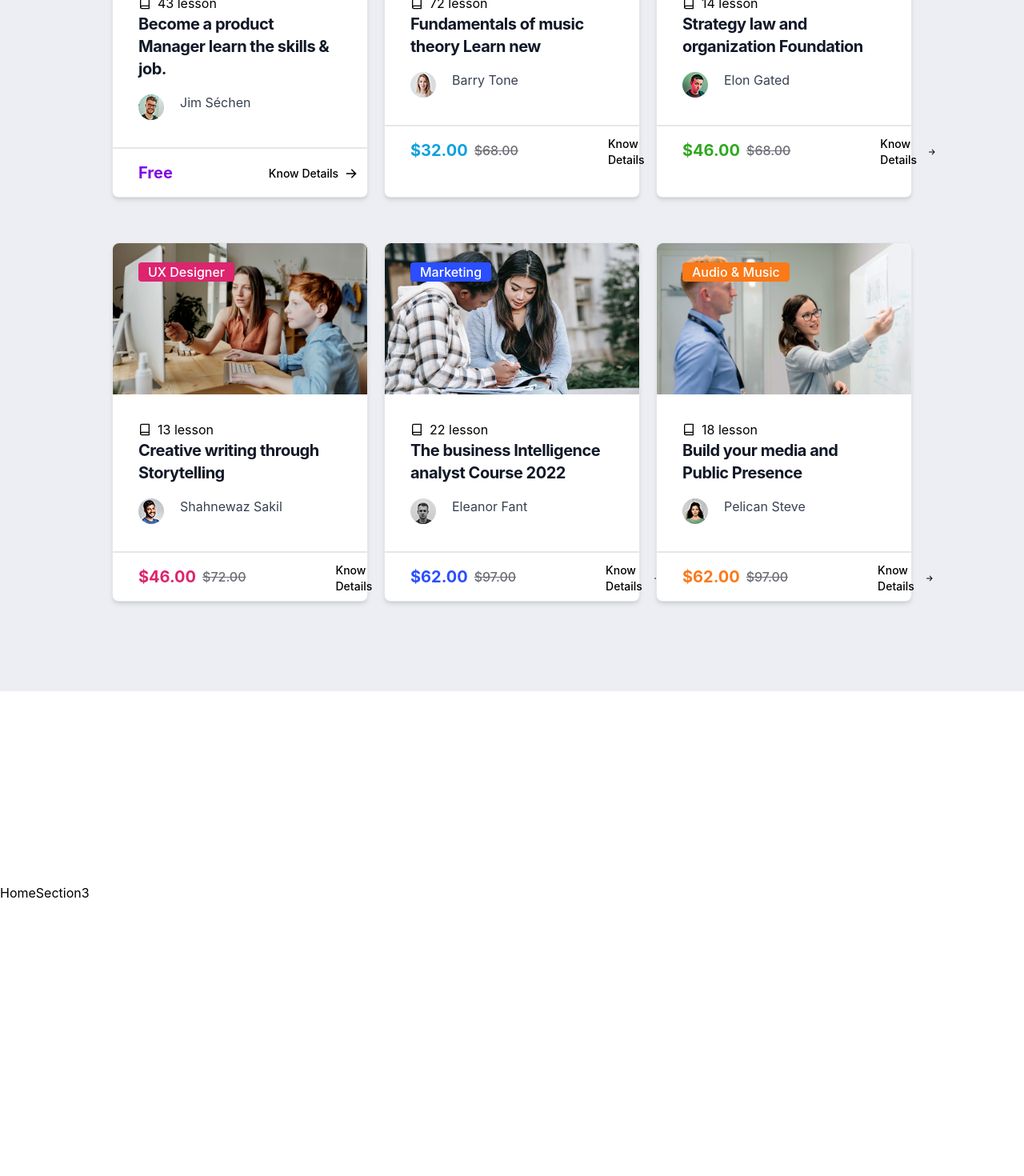
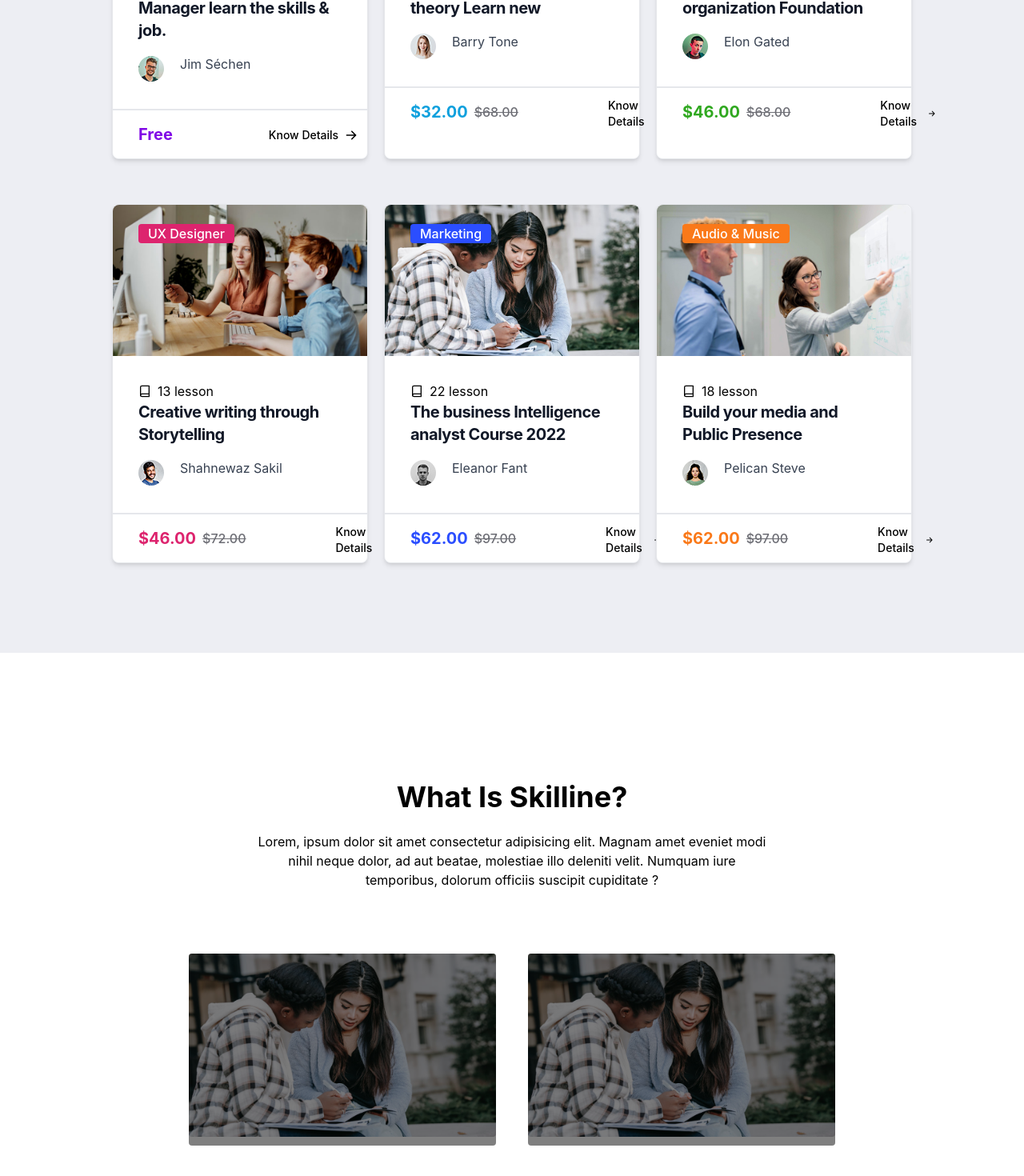
Before and after one commit to stephanebil/educal, a React (Create React App) app: page / in a window 1280 px wide. Shown: the part 2913-4383 px from the top of the page at 80% size. Before the commit the page ends 4041 px from the top, so only its background shows below. Built offline with nearby package versions, Linux system fonts and the light colour scheme.

Commit message:
HomeSection 3 progress

```diff
--- a/src/components/homePage/HomeCard2.js
+++ b/src/components/homePage/HomeCard2.js
@@ -15,28 +15,28 @@ export default function HomeCard2({
   subject="Art & Design"
 }) {
   return (
-    <div class="max-w-xs  bg-white rounded-lg border border-gray-200 shadow-md dark:bg-gray-800 dark:border-gray-700 relative">
+    <div className="max-w-xs min-w-xs bg-white rounded-lg border border-gray-200 shadow-md dark:bg-gray-800 dark:border-gray-700 relative">
       <a href="#">
-        <img class="rounded-t-lg" src={srcmain} alt="image homecard2" />
+        <img className="rounded-t-lg" src={srcmain} alt="image homecard2" />
         <p
-          className={`${bgcolor} px-3 w-30 mx-8 absolute Z- top-6 text-white rounded font-medium`}
+          className={`${bgcolor} px-3 w-30 mx-8 absolute top-6 text-white rounded font-medium`}
         >
           {subject}
         </p>
       </a>
-      <div class="p-8">
+      <div className="p-8">
         <div className="flex items-center gap-2">
           <FiBook />
           <p> {numberlesson} lesson </p>
         </div>
         <a href="#">
-          <h5 class="mb-2 text-xl font-bold tracking-tight text-gray-900 dark:text-white">
+          <h5 className="mb-2 text-xl font-bold tracking-tight text-gray-900 dark:text-white">
             {title}
           </h5>
         </a>
         <div className="flex items-center gap-5 mt-4">
           <img src={srcteacher} alt="" className="rounded-full" />
-          <p class="mb-3 font-normal text-gray-700 dark:text-gray-400">
+          <p className="mb-3 font-normal text-gray-700 dark:text-gray-400">
             {nameteacher}
           </p>
         </div>
@@ -53,19 +53,19 @@ export default function HomeCard2({
         <div>
           <a
             href="#"
-            class="inline-flex items-center text-sm font-medium   focus:ring-4 focus:outline-none  "
+            className="inline-flex items-center text-sm font-medium   focus:ring-4 focus:outline-none  "
           >
             Know Details
             <svg
-              class="ml-2 -mr-1 w-4 h-4"
+              className="ml-2 -mr-1 w-4 h-4"
               fill="currentColor"
               viewBox="0 0 20 20"
               xmlns="http://www.w3.org/2000/svg"
             >
               <path
-                fill-rule="evenodd"
+                fillRule="evenodd"
                 d="M10.293 3.293a1 1 0 011.414 0l6 6a1 1 0 010 1.414l-6 6a1 1 0 01-1.414-1.414L14.586 11H3a1 1 0 110-2h11.586l-4.293-4.293a1 1 0 010-1.414z"
-                clip-rule="evenodd"
+                clipRule="evenodd"
               ></path>
             </svg>
           </a>
--- /dev/null
+++ b/src/components/homePage/HomeCard3.js
@@ -0,0 +1,11 @@
+import React from 'react'
+
+export default function HomeCard3({
+    src = "img/what-1.jpg" }) {
+  return (
+    <div className="relative">
+      <img src={src} alt="image homesection3" className="w-96 rounded  z-0" />
+      <div className="bg-black w-96 h-60 absolute z-20 top-0 rounded opacity-50 "></div>
+    </div>
+  );
+}
--- a/src/components/homePage/HomeSection2.js
+++ b/src/components/homePage/HomeSection2.js
@@ -4,7 +4,7 @@ import HomeCard2 from './HomeCard2';
 export default function HomeSection2() {
   return (
     // wrapper Hommsection2
-    <div className="wrapper-homesection2 mb-60 bg-bluehomelight-educal p-28 mt-20 ">
+    <div className="wrapper-homesection2 mb-40 bg-bluehomelight-educal p-28 mt-20 ">
       <div className="homesection2-part1 container ">
         <h2 className="font-bold text-4xl text-left">
           Find The Right <br />
@@ -36,8 +36,8 @@ export default function HomeSection2() {
       </div>
 
       {/* section cards HomeCard2 */}
-      <div className="homesection2-part2 mt-20 justify-center">
-        <div className="container flex space-x-5 justify-center">
+      <div className="homesection2-part2 mt-8 justify-center">
+        <div className="container lg:flex space-x-5 justify-center">
           <HomeCard2 />
           <HomeCard2
             numberlesson="72"
@@ -67,7 +67,7 @@ export default function HomeSection2() {
           />
         </div>
 
-        <div className="mt-14 container flex space-x-5 justify-center">
+        <div className="mt-14 container lg:flex space-x-5 justify-center">
           <HomeCard2
             numberlesson="13"
             title="Creative writing through Storytelling"
--- a/src/components/homePage/HomeSection3.js
+++ b/src/components/homePage/HomeSection3.js
@@ -1,7 +1,20 @@
 import React from 'react'
+import HomeCard3 from './HomeCard3';
 
 export default function HomeSection3() {
   return (
-    <div>HomeSection3</div>
-  )
+    <div className="wrapper-homesection3 text-center container">
+        <div className="">
+            <h2 className="font-bold text-4xl ">What Is Skilline?</h2>
+            <p className='mt-6 px-80'>
+                Lorem, ipsum dolor sit amet consectetur adipisicing elit. Magnam amet eveniet modi nihil neque dolor, ad aut beatae, molestiae illo deleniti velit. Numquam iure temporibus, dolorum officiis suscipit cupiditate ?
+            </p>
+        </div>
+
+        <div className="flex justify-center gap-10 m-20">
+            <HomeCard3/>
+            <HomeCard3/>
+        </div>
+    </div>
+  );
 }
```
